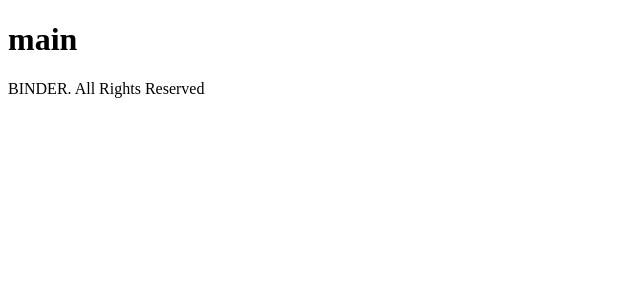
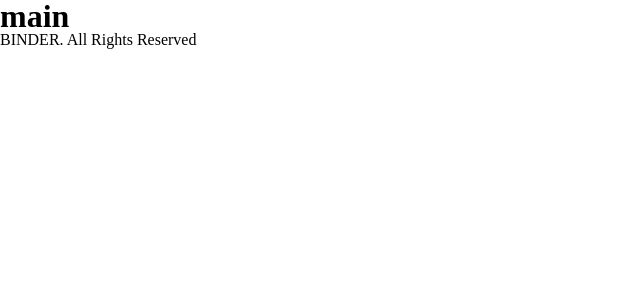
Before and after one commit to jdy8739/Binder-web, a Next.js app: page / in a window 1280 px wide. Shown: the top 300 px of the page, without its empty margins (0-640 px from the left). Built offline with nearby package versions, Linux system fonts and the light colour scheme.

Commit message:
Style: create globals.css to reset default brower styles

```diff
--- /dev/null
+++ b/app/globals.css
@@ -0,0 +1,122 @@
+html,
+body,
+div,
+span,
+applet,
+object,
+iframe,
+h1,
+h2,
+h3,
+h4,
+h5,
+h6,
+p,
+blockquote,
+pre,
+a,
+abbr,
+acronym,
+address,
+big,
+cite,
+code,
+del,
+dfn,
+em,
+img,
+ins,
+kbd,
+q,
+s,
+samp,
+small,
+strike,
+strong,
+sub,
+sup,
+tt,
+var,
+b,
+u,
+i,
+center,
+dl,
+dt,
+dd,
+ol,
+ul,
+li,
+fieldset,
+form,
+label,
+legend,
+table,
+caption,
+tbody,
+tfoot,
+thead,
+tr,
+th,
+td,
+article,
+aside,
+canvas,
+details,
+embed,
+figure,
+figcaption,
+footer,
+header,
+hgroup,
+menu,
+nav,
+output,
+ruby,
+section,
+summary,
+time,
+mark,
+audio,
+video {
+  margin: 0;
+  padding: 0;
+  border: 0;
+  vertical-align: baseline;
+}
+/* HTML5 display-role reset for older browsers */
+article,
+aside,
+details,
+figcaption,
+figure,
+footer,
+header,
+hgroup,
+menu,
+nav,
+section {
+  display: block;
+}
+body {
+  line-height: 1;
+}
+ol,
+ul {
+  list-style: none;
+}
+blockquote,
+q {
+  quotes: none;
+}
+blockquote:before,
+blockquote:after,
+q:before,
+q:after {
+  content: '';
+  content: none;
+}
+table {
+  border-collapse: collapse;
+  border-spacing: 0;
+}
--- a/app/layout.tsx
+++ b/app/layout.tsx
@@ -1,3 +1,5 @@
+import './globals.css';
+
 const RootLayout = ({ children }: { children: React.ReactNode }) => {
   return (
     <html lang="en">
```
